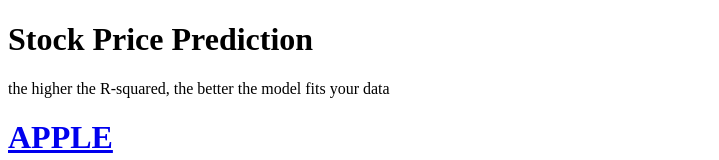
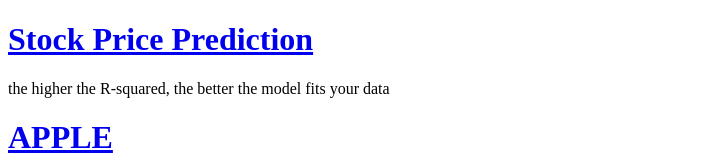
Before and after one commit to glassmonitor/Stock01, a plain HTML site: page apple.html in a window 1280 px wide. Shown: the top 160 px of the page, without its empty margins (0-719 px from the left). Drawn offline with Linux system fonts and the light colour scheme.

Commit message:
Update apple.html

```diff
--- a/apple.html
+++ b/apple.html
@@ -4,7 +4,7 @@
   <title>Stock Price Prediction</title>
 </head>
 <body>
-  <h1>Stock Price Prediction</h1>
+  <h1><a href="apple.html">Stock Price Prediction</a></h1>
   the higher the R-squared, the better the model fits your data
   <h1><a href="apple.html">APPLE</a></h1>
   <img src="appleprice.JPG">
```
